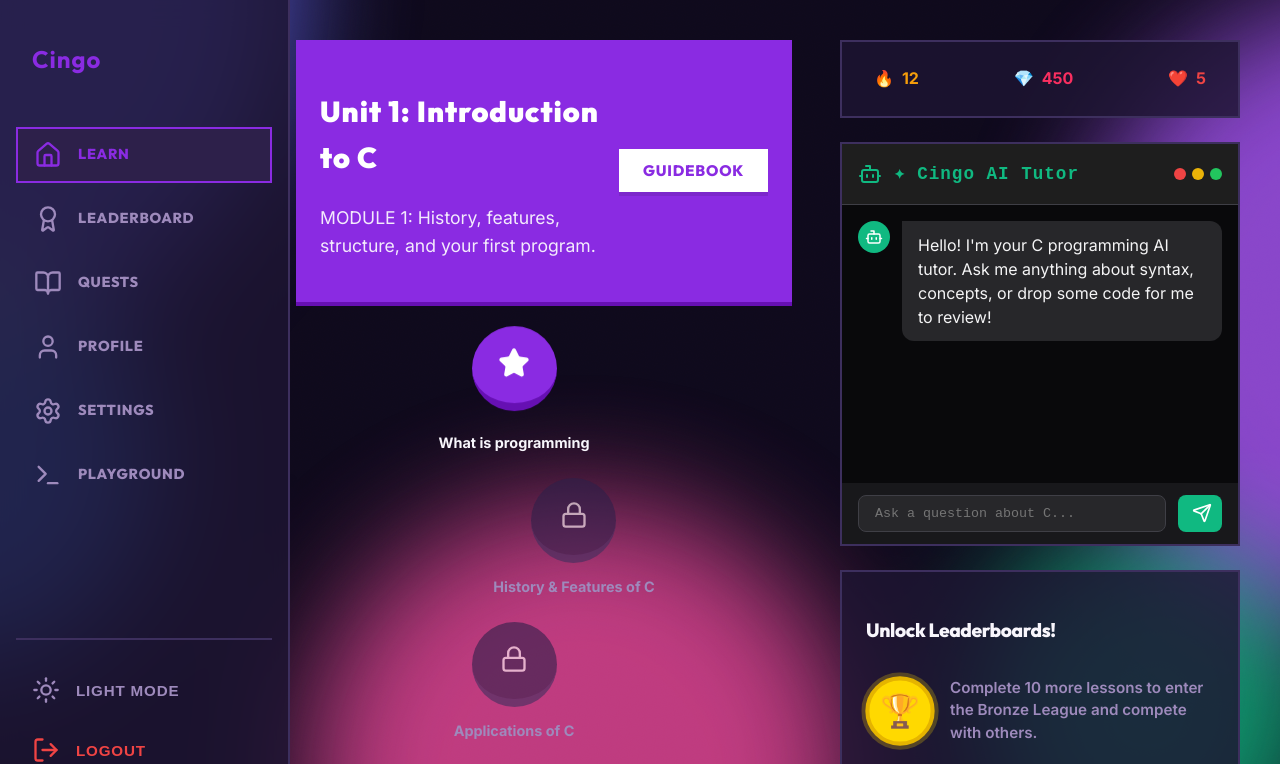
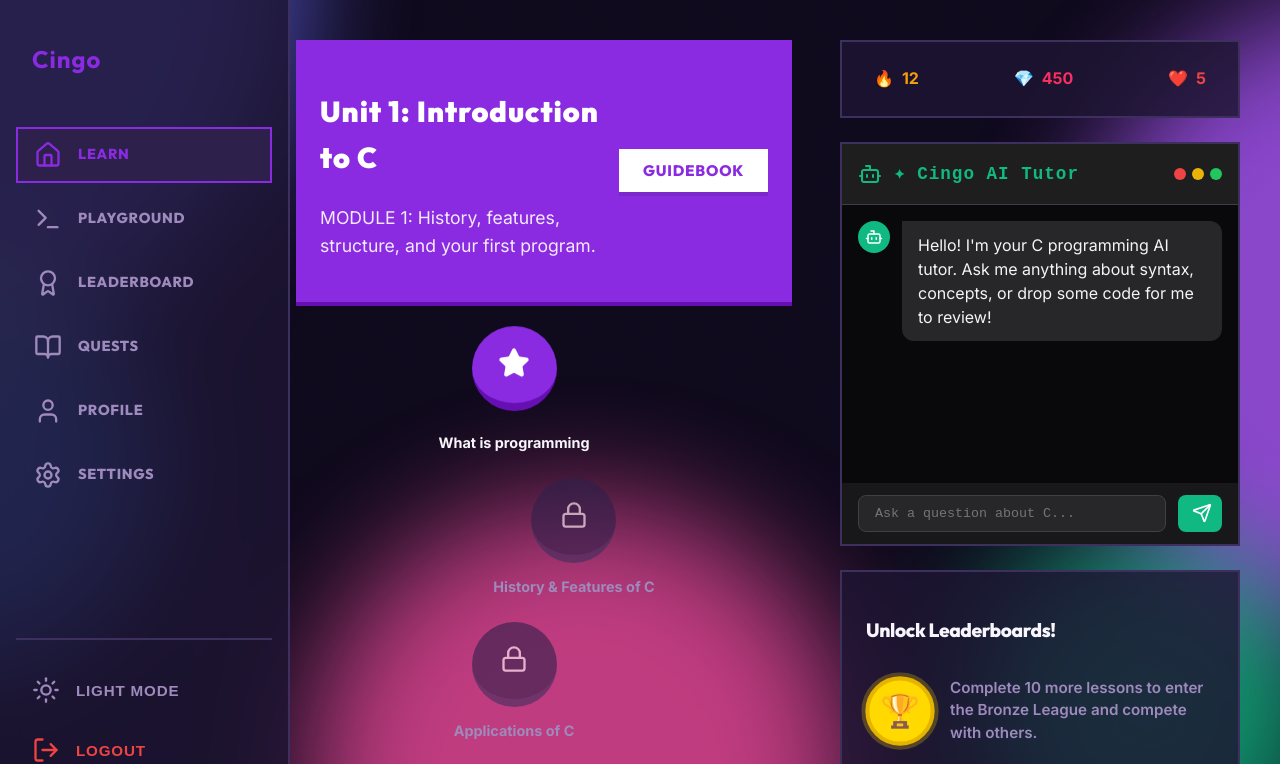
Before and after one commit to nkmv112/cingo, a React app in the folder frontend/: page / in a window 1280 px wide. Shown: the top 764 px of the page. Built offline with nearby package versions, Linux system fonts and the light colour scheme; no server answers; sample sign-in values are in the browser's storage; the HTML template or start-up script is replaced by a standard one.

Commit message:
UI: Moved Playground to 2nd position in sidebar

```diff
--- a/frontend/src/components/Sidebar.tsx
+++ b/frontend/src/components/Sidebar.tsx
@@ -27,6 +27,10 @@ const Sidebar = () => {
           <Home className="icon" />
           <span>Learn</span>
         </NavLink>
+        <NavLink to="/console" className={({ isActive }) => `nav-item ${isActive ? 'active' : ''}`}>
+          <Terminal className="icon" />
+          <span>Playground</span>
+        </NavLink>
         <NavLink to="/leaderboard" className={({ isActive }) => `nav-item ${isActive ? 'active' : ''}`}>
           <Award className="icon" />
           <span>Leaderboard</span>
@@ -42,10 +46,6 @@ const Sidebar = () => {
         <NavLink to="/settings" className={({ isActive }) => `nav-item ${isActive ? 'active' : ''}`}>
           <Settings className="icon" />
           <span>Settings</span>
-        </NavLink>
-        <NavLink to="/console" className={({ isActive }) => `nav-item ${isActive ? 'active' : ''}`}>
-          <Terminal className="icon" />
-          <span>Playground</span>
         </NavLink>
       </nav>
 
```
